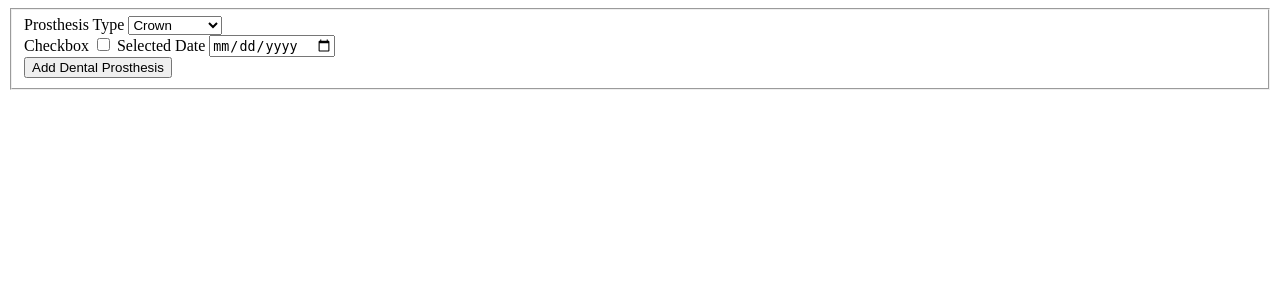
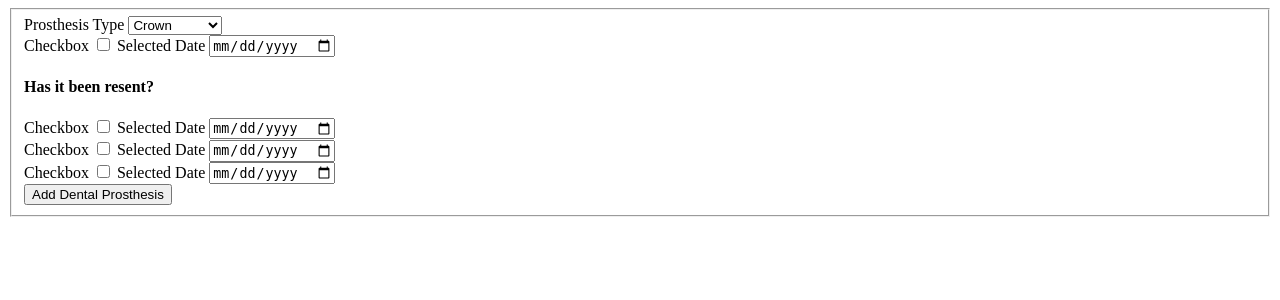
Before and after one commit to Christianzem/Backend-TheDentalHub, a Flask app: page /add_Prosthesis in a window 1280 px wide. Shown: the top 300 px of the page. Run offline with Flask 3, Linux system fonts and the light colour scheme.

Commit message:
Altered ProsthesisForm and data

```diff
--- a/application/Prostheses.py
+++ b/application/Prostheses.py
@@ -4,6 +4,12 @@ from wtforms.validators import DataRequired
 
 class DentalProsthesis(FlaskForm):
     prosthesis_type = SelectField('Prosthesis Type', choices=[('Crown','Crown'), ('Denture','Denture'), ('Partial','Partial'), ('Night Guard','Night Guard')], validators=[DataRequired()])
-    checkbox = BooleanField('Checkbox')
-    selected_date = DateField('Selected Date', format='%Y-%m-%d')
+    checkbox1 = BooleanField('Checkbox')
+    checkbox2 = BooleanField('Checkbox')
+    checkbox3 = BooleanField('Checkbox')
+    checkbox4 = BooleanField('Checkbox')
+    selected_date1 = DateField('Selected Date', format='%Y-%m-%d')
+    selected_date2 = DateField('Selected Date', format='%Y-%m-%d')
+    selected_date3 = DateField('Selected Date', format='%Y-%m-%d')
+    selected_date4 = DateField('Selected Date', format='%Y-%m-%d')
     submit = SubmitField('Add Dental Prosthesis')
--- a/application/Routes.py
+++ b/application/Routes.py
@@ -1,7 +1,7 @@
 from application import app
 from application import db
 from application import bcrypt
-from flask import render_template, request, redirect, flash, url_for, session
+from flask import render_template, request, redirect, flash, url_for, session, jsonify
 import datetime
 from .Prostheses import DentalProsthesis
 from .User import RegisterForm, LoginForm
@@ -40,7 +40,7 @@ def login():
                 # Log the user in
                 session['user_id'] = str(user['_id'])  # Assuming _id is a BSON object
                 flash('Login successful!', 'success')
-                return redirect('/details')
+                return redirect('/prosthesis')
         flash('Invalid email or password. Please try again.', 'error')
 
     return render_template('login.html', form=form)
@@ -48,10 +48,16 @@ def login():
 
 
 # Routing using decorators ----- Prosthesis -----
-@app.route("/details")
+@app.route("/prosthesis")
 def patientDetails():
     prosthesis_cursor = db.Prostheses.find()
     prosthesis_list = list(prosthesis_cursor)
+        # Convert ObjectId objects to strings
+    # prosthesis_list = [
+    #     {**prosthesis, '_id': str(prosthesis.get('_id'))}  # Convert _id to string
+    #     for prosthesis in prosthesis_cursor
+    # ]
+    # return jsonify(prostheses=prosthesis_list)
     return render_template("views.html", prostheses=prosthesis_list)
 
 @app.route("/add_Prosthesis", methods=["POST", "GET"])
@@ -60,22 +66,48 @@ def prosthesis():
         form = DentalProsthesis(request.form)
 
         prosthesis_type = form.prosthesis_type.data
-        checkbox = form.checkbox.data
-        # selected_date_str = form.selected_date.data.strip()  # Remove leading and trailing whitespace
-        # selected_date = datetime.strptime(selected_date_str, "%Y-%m-%d").date()
-        selected_date = form.selected_date.data
+        checkbox1 = form.checkbox1.data
+        checkbox2 = form.checkbox2.data
+        checkbox3 = form.checkbox3.data
+        checkbox4 = form.checkbox4.data
+
+        selected_date1 = form.selected_date1.data
         # Convert selected_date to a datetime.datetime object with midnight time
-        selected_datetime = datetime.datetime.combine(selected_date, datetime.time.min)
+        if selected_date1:
+            selected_datetime1 = datetime.datetime.combine(selected_date1, datetime.time.min)
+        else:
+            selected_datetime1 = None
+        selected_date2 = form.selected_date2.data
+        if selected_date2:
+            selected_datetime2 = datetime.datetime.combine(selected_date2, datetime.time.min)
+        else:
+            selected_datetime2 = None
+        selected_date3 = form.selected_date3.data
+        if selected_date3:
+            selected_datetime3 = datetime.datetime.combine(selected_date3, datetime.time.min)
+        else:
+            selected_datetime3 = None
+        selected_date4 = form.selected_date4.data
+        if selected_date4:
+            selected_datetime4 = datetime.datetime.combine(selected_date4, datetime.time.min)
+        else:
+            selected_datetime4 = None
 
 
         db.Prostheses.insert_one({
             "name": prosthesis_type,
-            "list": checkbox,
-            "selected_date": selected_datetime
+            "lab": checkbox1,
+            "arrival": checkbox2,
+            "resent": checkbox3,
+            "delivered": checkbox4,
+            "selected_date1": selected_datetime1,
+            "selected_date2": selected_datetime2,
+            "selected_date3": selected_datetime3,
+            "selected_date4": selected_datetime4
             })
 
         flash("Dental Prosthesis Added", "success")
-        return redirect("/details")
+        return redirect("/prosthesis")
 
     else:
         form = DentalProsthesis()
@@ -85,35 +117,70 @@ def prosthesis():
 def delete_Prosthesis(id):
     db.Prostheses.find_one_and_delete({"_id": ObjectId(id)})
     flash("Prosthesis successfully deleted", "success")
-    return redirect("/details")
+    return redirect("/prosthesis")
 
 @app.route("/update_Prosthesis/<id>", methods=["POST", "GET"])
 def update_Prosthesis(id):
     if request.method == "POST":
         form = DentalProsthesis(request.form)
         prosthesis_type = form.prosthesis_type.data
-        checkbox = form.checkbox.data
-        selected_date = form.selected_date.data
-        selected_datetime = datetime.datetime.combine(selected_date, datetime.time.min)
+        checkbox1 = form.checkbox1.data
+        checkbox2 = form.checkbox2.data
+        checkbox3 = form.checkbox3.data
+        checkbox4 = form.checkbox4.data
+
+        selected_date1 = form.selected_date1.data
+        # Convert selected_date to a datetime.datetime object with midnight time
+        if selected_date1:
+            selected_datetime1 = datetime.datetime.combine(selected_date1, datetime.time.min)
+        else:
+            selected_datetime1 = None
+        selected_date2 = form.selected_date2.data
+        if selected_date2:
+            selected_datetime2 = datetime.datetime.combine(selected_date2, datetime.time.min)
+        else:
+            selected_datetime2 = None
+        selected_date3 = form.selected_date3.data
+        if selected_date3:
+            selected_datetime3 = datetime.datetime.combine(selected_date3, datetime.time.min)
+        else:
+            selected_datetime3 = None
+        selected_date4 = form.selected_date4.data
+        if selected_date4:
+            selected_datetime4 = datetime.datetime.combine(selected_date4, datetime.time.min)
+        else:
+            selected_datetime4 = None
 
         db.Prostheses.find_one_and_update({"_id": ObjectId(id)}, {"$set": {
             "name": prosthesis_type,
-            "list": checkbox,
-            "selected_date": selected_datetime
+            "lab": checkbox1,
+            "arrival": checkbox2,
+            "resent": checkbox3,
+            "delivered": checkbox4,
+            "selected_date1": selected_datetime1,
+            "selected_date2": selected_datetime2,
+            "selected_date3": selected_datetime3,
+            "selected_date4": selected_datetime4
         }})
 
         flash("Dental Prosthesis Updated", "success")
-        return redirect("/details")
+        return redirect("/prosthesis")
     else:
         form = DentalProsthesis()
 
         dental_prosthesis = db.Prostheses.find_one({"_id": ObjectId(id)})
         if dental_prosthesis:
             form.prosthesis_type.data = dental_prosthesis.get("name", None)
-            form.checkbox.data = dental_prosthesis.get("list", None)
-            form.selected_date.data = dental_prosthesis.get("selected_date", None)
+            form.checkbox1.data = dental_prosthesis.get("lab", None)
+            form.checkbox2.data = dental_prosthesis.get("arrived", None)
+            form.checkbox3.data = dental_prosthesis.get("resent", None)
+            form.checkbox4.data = dental_prosthesis.get("delivered", None)
+            form.selected_date1.data = dental_prosthesis.get("selected_date1", None)
+            form.selected_date2.data = dental_prosthesis.get("selected_date2", None)
+            form.selected_date3.data = dental_prosthesis.get("selected_date3", None)
+            form.selected_date4.data = dental_prosthesis.get("selected_date4", None)
         else:
             flash("Prosthesis not found", "error")
-            return redirect("/details")  # Redirect to details page if prosthesis not found
+            return redirect("/prosthesis")  # Redirect to details page if prosthesis not found
 
     return render_template("prosthesis.html", form=form)
--- a/application/__init__.py
+++ b/application/__init__.py
@@ -6,6 +6,7 @@ import os
 # from Prostheses import DentalProsthesis  # Import the form class
 from dotenv import load_dotenv
 from flask_bcrypt import Bcrypt
+from flask_cors import CORS
 
 load_dotenv()
 
@@ -14,6 +15,7 @@ app = Flask(__name__)
 app.secret_key = os.environ.get("SECRET_KEY")
 # Assigning Bcrypt
 bcrypt = Bcrypt(app)
+CORS(app)
 
 # Connect to MongoDB
 mongo_uri = os.getenv("MONGODB_URI") # Assignment of my URI inside of my .env
--- a/application/templates/prosthesis.html
+++ b/application/templates/prosthesis.html
@@ -11,18 +11,22 @@
         <fieldset>
         {{ form.prosthesis_type.label }} {{ form.prosthesis_type() }}
         <div>
-            {{ form.checkbox.label }} {{ form.checkbox() }}
-            {{ form.selected_date.label }} {{ form.selected_date() }}
-        </div>
-        <!-- <div>
-            <h4>Has it been resent?</h4>
-            {{ form.checkbox.label }} {{ form.checkbox() }}
-            {{ form.selected_date.label }} {{ form.selected_date() }}
+            {{ form.checkbox1.label }} {{ form.checkbox1() }}
+            {{ form.selected_date1.label }} {{ form.selected_date1() }}
         </div>
         <div>
-            {{ form.checkbox.label }} {{ form.checkbox() }}
-            {{ form.selected_date.label }} {{ form.selected_date() }}
-        </div> -->
+            <h4>Has it been resent?</h4>
+            {{ form.checkbox2.label }} {{ form.checkbox2() }}
+            {{ form.selected_date2.label }} {{ form.selected_date2() }}
+        </div>
+        <div>
+            {{ form.checkbox3.label }} {{ form.checkbox3() }}
+            {{ form.selected_date3.label }} {{ form.selected_date3() }}
+        </div>
+        <div>
+            {{ form.checkbox4.label }} {{ form.checkbox4() }}
+            {{ form.selected_date4.label }} {{ form.selected_date4() }}
+        </div>
 
         {{ form.submit() }}
         </fieldset>
```
Also changed, not shown: application/templates/views.html (+8 -2 lines).
